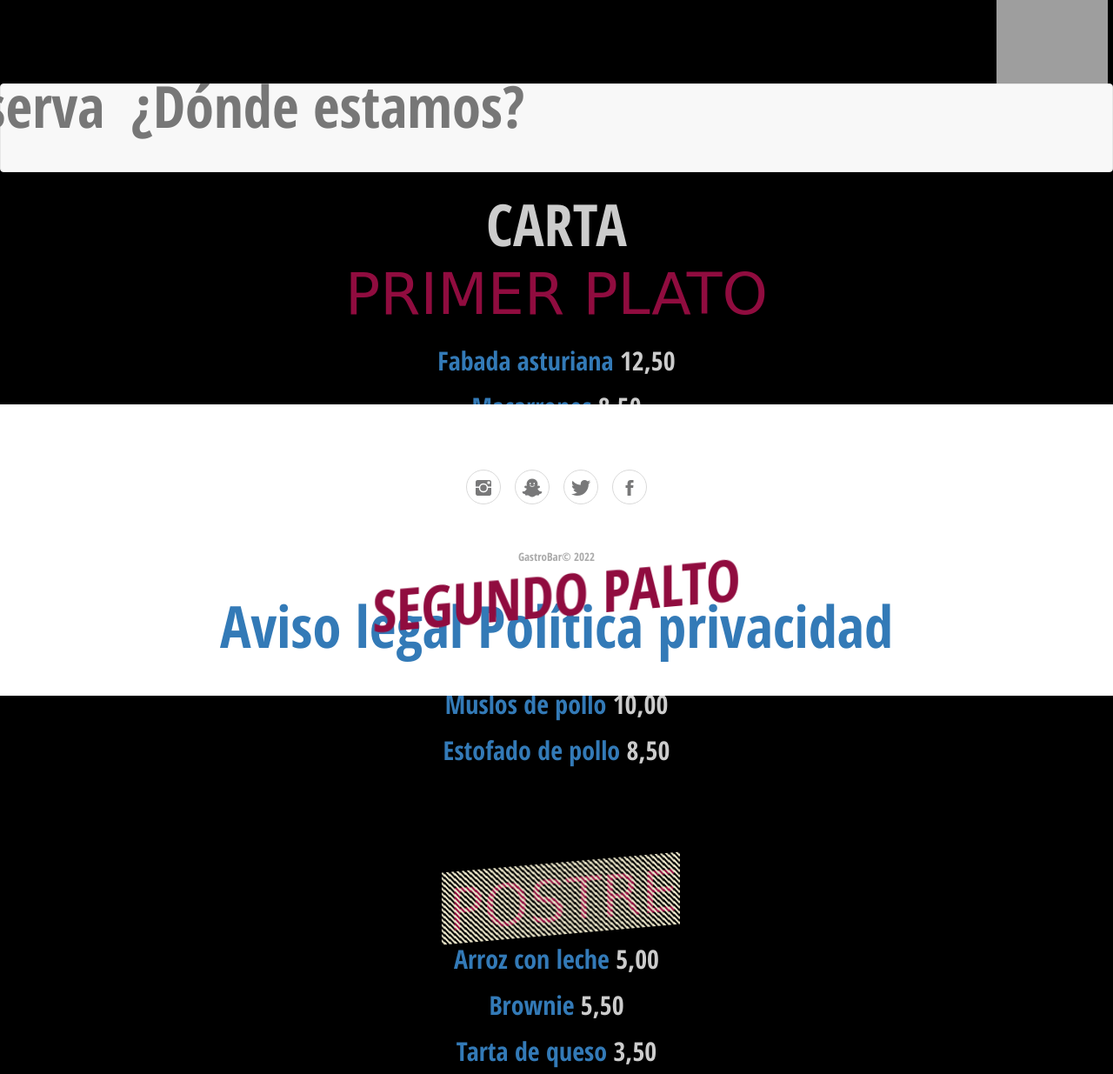
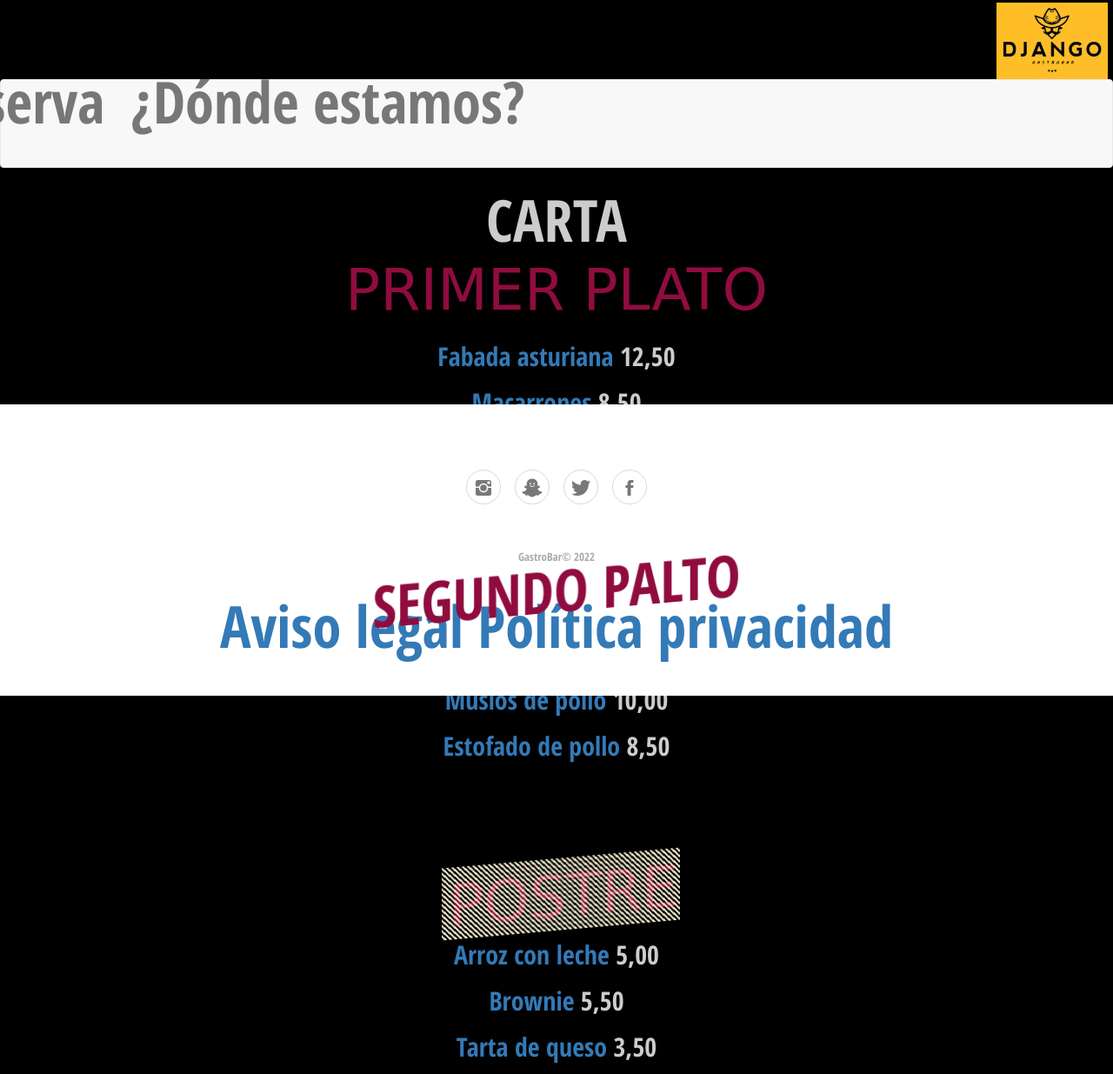
Before and after one commit to CEB-2/django_gastrobar, a Django app: page /gastrobar/ in a window 1280 px wide. Shown: the whole page at 87% size. Run offline with Django 4.2, Linux system fonts and the light colour scheme; data comes from the database, SQL or seed files in the repository; some libraries are stand-ins or nearby versions; some web fonts are replaced; grey boxes are pictures that could not be loaded.

Commit message:
arreglado lo la imagen

```diff
--- a/django_gastrobar/templates/base.html
+++ b/django_gastrobar/templates/base.html
@@ -6,7 +6,7 @@
         <link rel="stylesheet" href="{% static 'css/styles.css' %}">
         <link rel="stylesheet" href="https://maxcdn.bootstrapcdn.com/bootstrap/3.4.1/css/bootstrap.min.css">
         <link rel="stylesheet" href="https://cdnjs.cloudflare.com/ajax/libs/ionicons/2.0.1/css/ionicons.min.css">
-        <link rel="icon" sizes="57x57" href="{% static 'img/django.ico' %}">
+        <link rel="icon" sizes="57x57" href="{% static 'img/djangocopy.ico' %}">
 
         <title>GastroBros</title>
         <meta name='viewport' content='width=device-width, initial-scale=1'>
--- a/django_gastrobar/templates/home.html
+++ b/django_gastrobar/templates/home.html
@@ -5,7 +5,7 @@
     <meta charset="UTF-8">
     <meta name="viewport" content="width=device-width, initial-scale=1.0">
     <link rel="stylesheet" href="{% static 'css/home.css'%}">
-    <link rel="icon" sizes="57x57" href="{% static 'img/django.ico' %}">
+    <link rel="icon" sizes="57x57" href="{% static 'img/djangocopy.ico' %}">
 
     <title>Home</title>
 </head>
```
Also changed, not shown: django_gastrobar/static/img/django.jpg (renamed from django_gastrobar/static/img/django.ico), django_gastrobar/static/img/djangocopy.ico (added).
